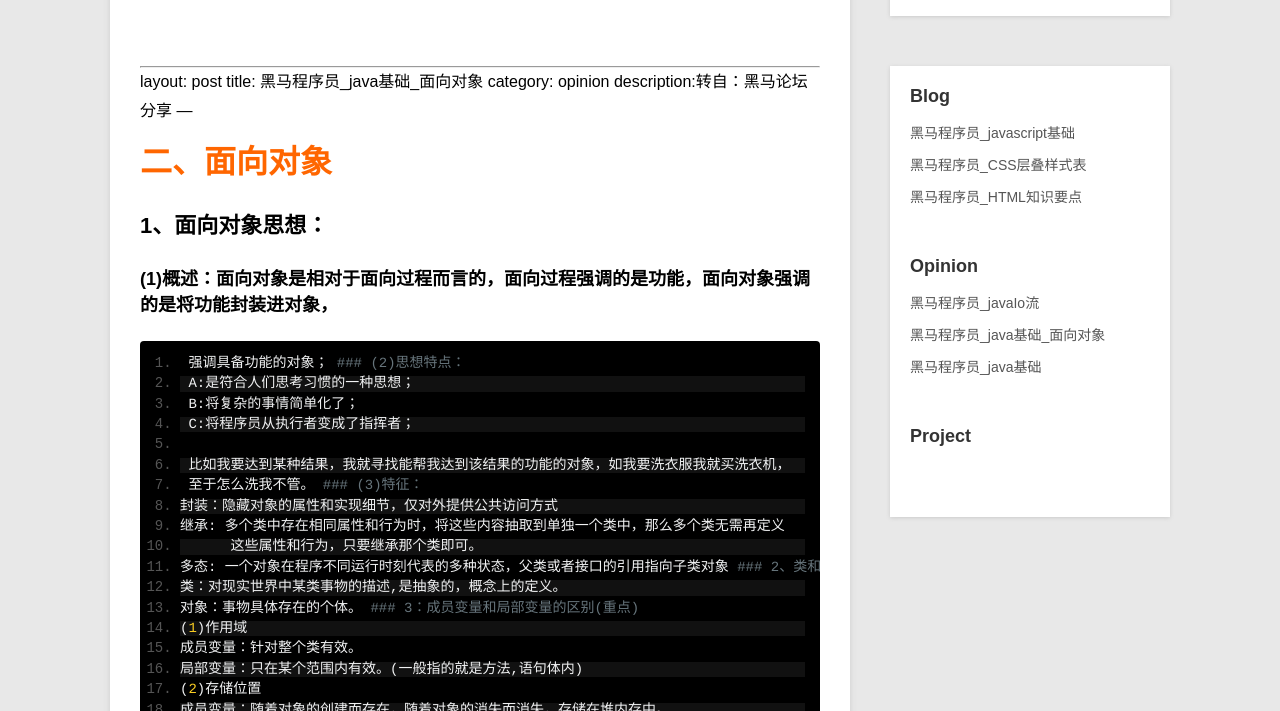
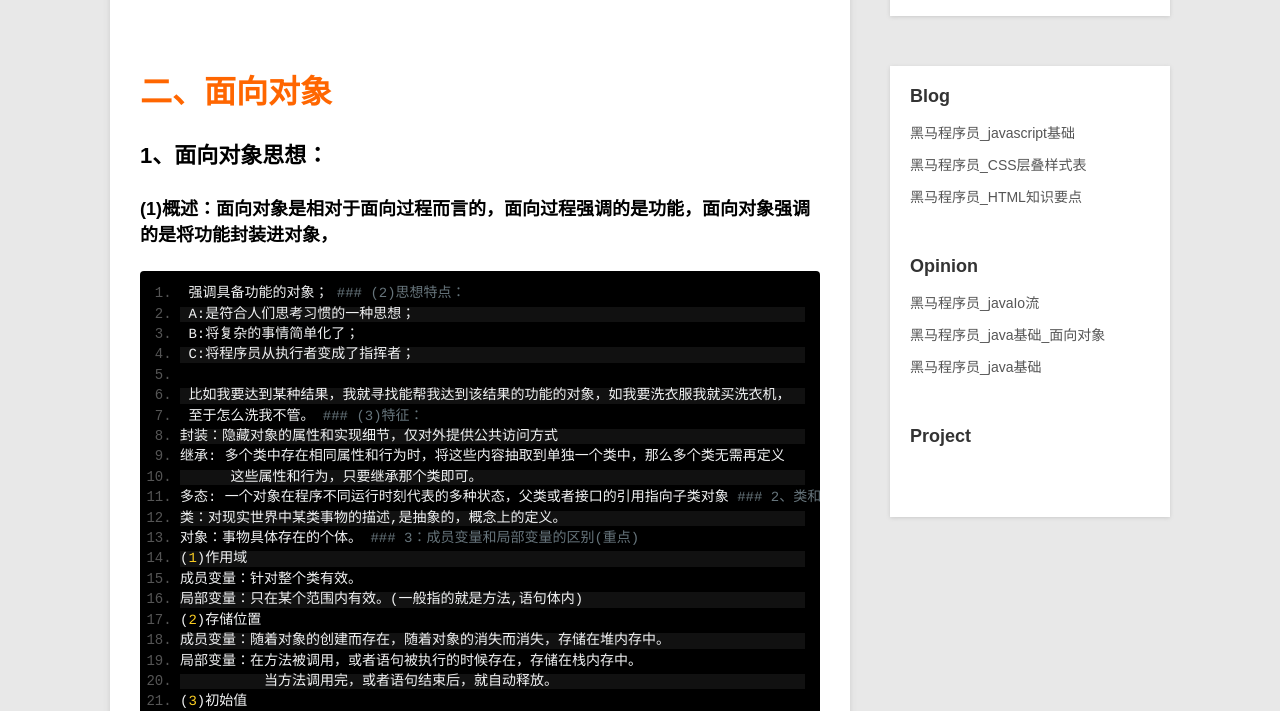
Before and after one commit to androidcoder90/androidcoder90.github.io, a Jekyll site: the page built from _posts/opinion/2013-12-02-javabase2.md, in a window 1280 px wide and 900 px high, cut to the strip 189-900 px from the top of the window. Built offline with Jekyll 4.4.1, drawn with Linux system fonts in a browser that asks for light colours; Markdown is read by kramdown in place of the engine named in the settings.

Commit message:
Update 2013-12-02-javabase2.md

```diff
--- a/_posts/opinion/2013-12-02-javabase2.md
+++ b/_posts/opinion/2013-12-02-javabase2.md
@@ -3,12 +3,6 @@ layout: post
 title: 黑马程序员_java基础_面向对象
 category: opinion
 description: 转自：黑马论坛分享
----
----
-layout: post
-title: 黑马程序员_java基础_面向对象
-category: opinion
-description:转自：黑马论坛分享
 ---
 
 #二、面向对象
```
